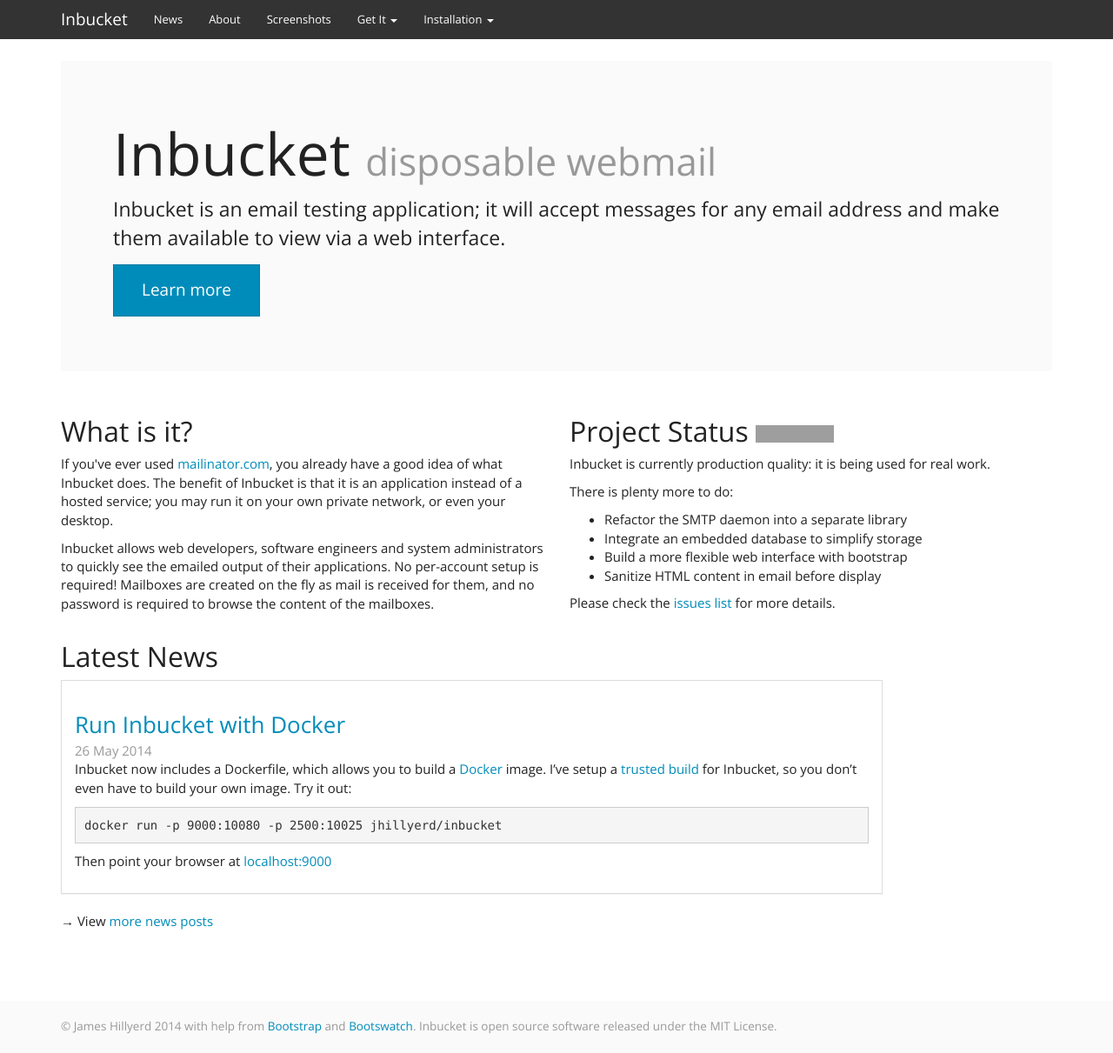
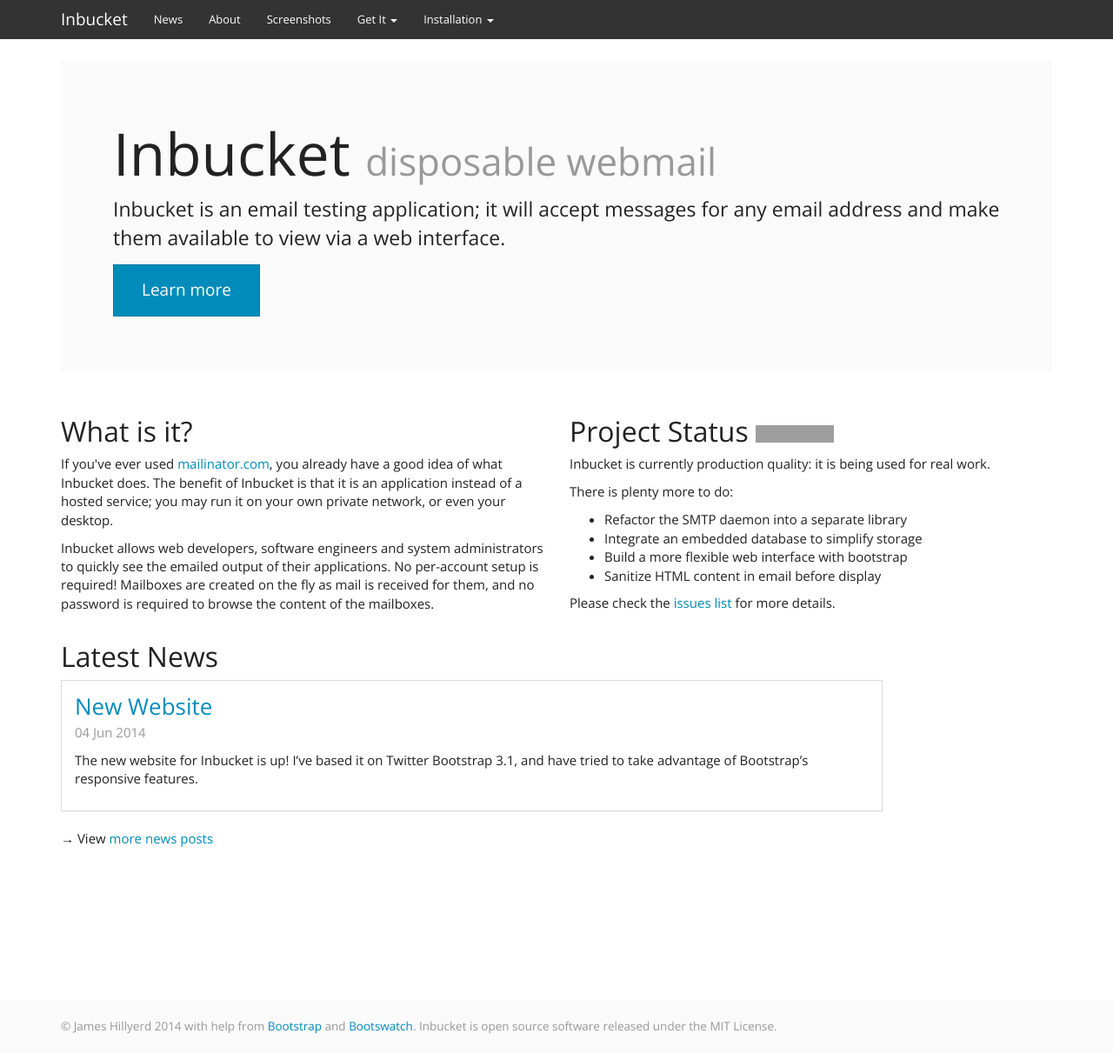
Before and after one commit to inbucket/inbucket.org, a Jekyll site: the page built from index.html, in a window 1280 px wide and 1211 px high. Shown: the whole window at 87% size. Built offline with Jekyll 4.4.1, drawn with Linux system fonts in a browser that asks for light colours; nearby versions of some CDN libraries; grey boxes are pictures that could not be loaded.

Commit message:
Announce new site

```diff
--- a/index.html
+++ b/index.html
@@ -66,10 +66,10 @@
     <h2>Latest News</h2>
     <div class="panel panel-default">
       <div class="panel-body">
-      <h3 class="blog-post-title"><a href="{{post.url}}">{{post.title}}</a></h3>
-      <div class="text-muted">{{post.date | date_to_string}}</div>
-      {{post.content}}
-    </div>
+        <h3 style="margin-top: 0" class="blog-post-title"><a href="{{post.url}}">{{post.title}}</a></h3>
+        <p class="text-muted">{{post.date | date_to_string}}</p>
+        {{post.content}}
+      </div>
     </div>
     <p>&rarr; View <a href="{{BASE_PATH}}/news/">more news posts</a></p>
   {% endif %}
--- /dev/null
+++ b/news/_posts/2014-06-04-new-site.md
@@ -0,0 +1,7 @@
+---
+title: New Website
+layout: post
+---
+
+The new website for Inbucket is up!  I've based it on Twitter Bootstrap 3.1,
+and have tried to take advantage of Bootstrap's responsive features.
```
